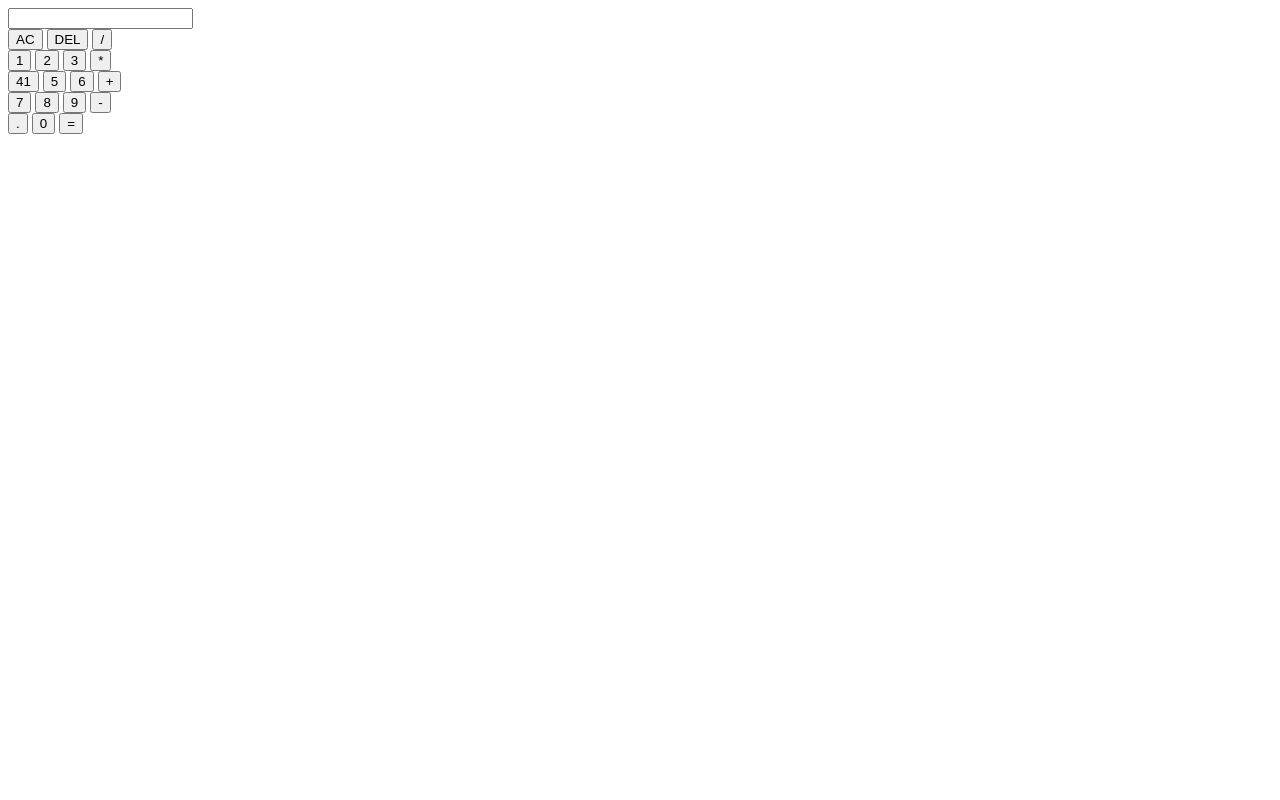
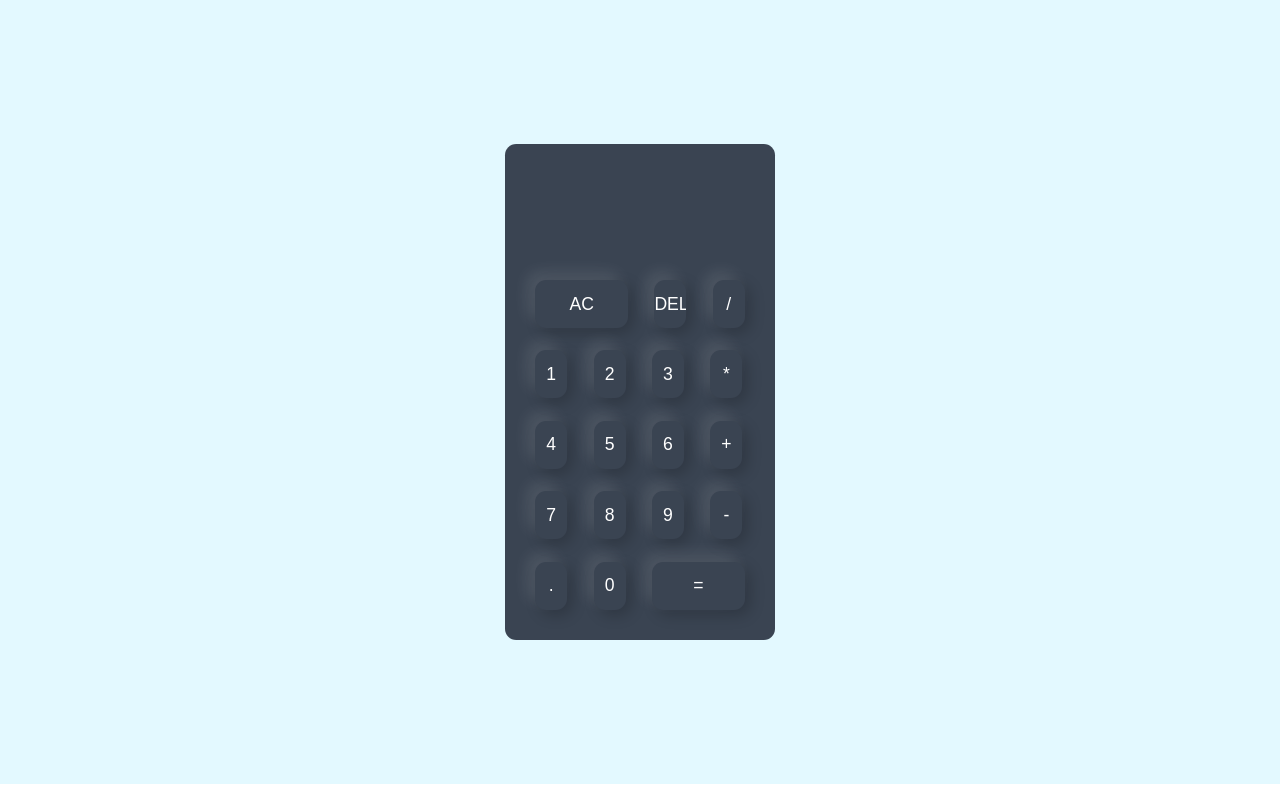
Before and after one commit to JeffGakuya/Fun-Time, a plain HTML site: page index.html in a window 1280 px wide. Drawn offline with Linux system fonts and the light colour scheme.

Commit message:
Style the Calculator

```diff
--- a/index.html
+++ b/index.html
@@ -4,7 +4,7 @@
     <meta charset="UTF-8">
     <meta http-equiv="X-UA-Compatible" content="IE=edge">
     <meta name="viewport" content="width=, initial-scale=1.0">
-    <title>Santrine Calculator</title>
+    <title>Santrine Calculator</title><link rel="stylesheet" href="styles.css">
 </head>
 <body>
   <div class="container">
@@ -26,7 +26,7 @@
                 <input type="button" value="*">
             </div>
             <div>
-                <input type="button" value="41">
+                <input type="button" value="4">
                 <input type="button" value="5">
                 <input type="button" value="6">
                 <input type="button" value="+">
@@ -40,7 +40,7 @@
             <div>
                 <input type="button" value=".">
                 <input type="button" value="0">
-                <input type="button" value="=">
+                <input type="button" value="=" class="equal">
             </div>
 
 
--- a/styles.css
+++ b/styles.css
@@ -0,0 +1,55 @@
+*{
+    margin: 0;
+     padding: 0;
+     box-sizing: border-box;
+    }
+
+    .container{
+        width: 100%;
+        height: 98vh;
+        background: #e3f9ff;
+        display: flex;
+        align-items: center;
+        justify-content: center;
+    }
+
+    .calculator{
+        background: #3a4452;
+        padding: 1.2rem;
+        border-radius: 0.7rem;
+    }
+
+    .calculator form input{
+        border: 0;
+        outline: 0;
+        width: 2rem;
+        height: 3rem;
+        border-radius: .7rem;
+        background: transparent;
+        font-size: 1.1rem;
+        color: #fff;
+        cursor:pointer;
+        margin: .7rem;
+        box-shadow: -8px -8px 15px rgba(255,255,255,0.1), 5px 5px 15px rgba(0,0,0,0.2);
+    }
+
+    form .display{
+        display: flex;
+        justify-content: flex-end;
+        margin: 1.1rem;
+    }
+
+    form .display input{
+        text-align: right;
+        flex: 1;
+        font-size: 2rem;
+        box-shadow: none;
+    }
+
+    form input.clear{
+        width: 5.8rem;
+    }
+
+    form input.equal{
+        width: 5.8rem;
+    }
```
